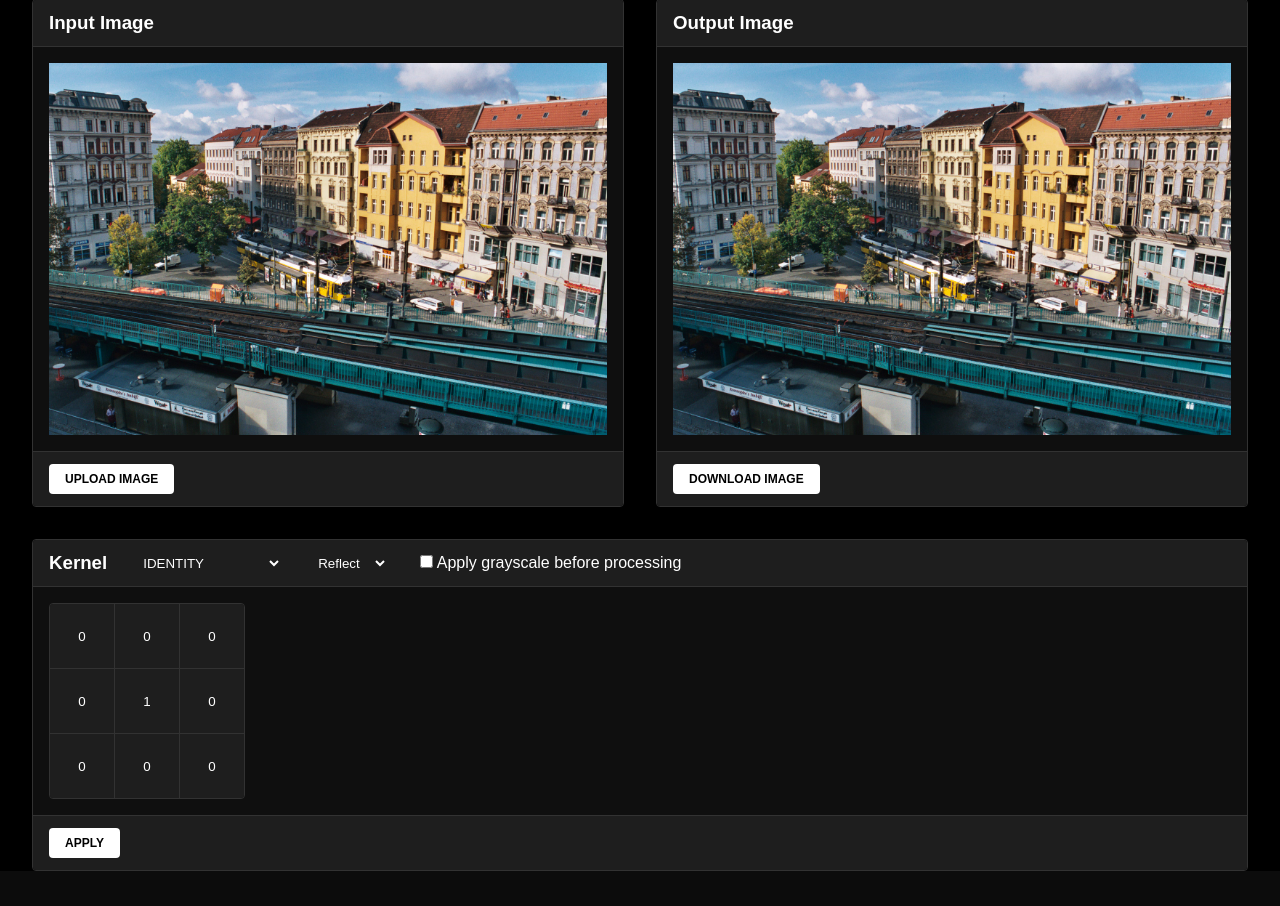
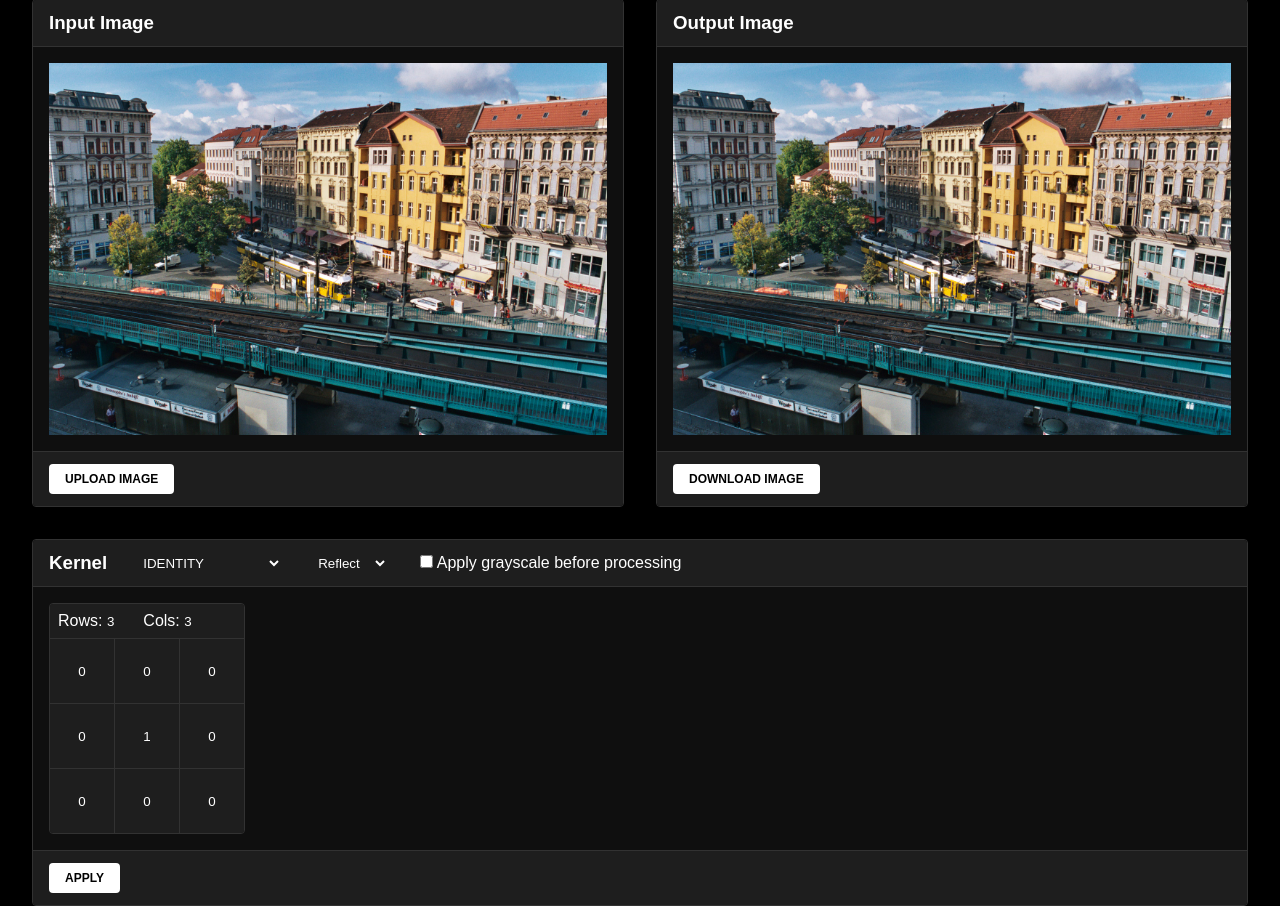
Before and after one commit to gelkoh/image-convolution-playground, a Flask app: page / in a window 1280 px wide. Shown: the part 102-1008 px from the top of the page. Before the commit the page ends 973 px from the top, so only its background shows below. Run offline with Flask 3, Linux system fonts and the light colour scheme.

Commit message:
Add dimension settings input fields

```diff
--- a/templates/index.html
+++ b/templates/index.html
@@ -87,6 +87,12 @@
 
         <div class="content-container">
             <div class="table-wrapper">
+                <div class="dimension-settings">
+                    <label for="rowCountInput">Rows:</label>
+                    <input type="number" id="rowCountInput" value="3" min="1" />
+                    <label for="colCountInput">Cols:</label>
+                    <input type="number" id="colCountInput" value="3" min="1" />
+                </div>
                 <table id="kernelDisplay"></table>
             </div>
         </div>
```
